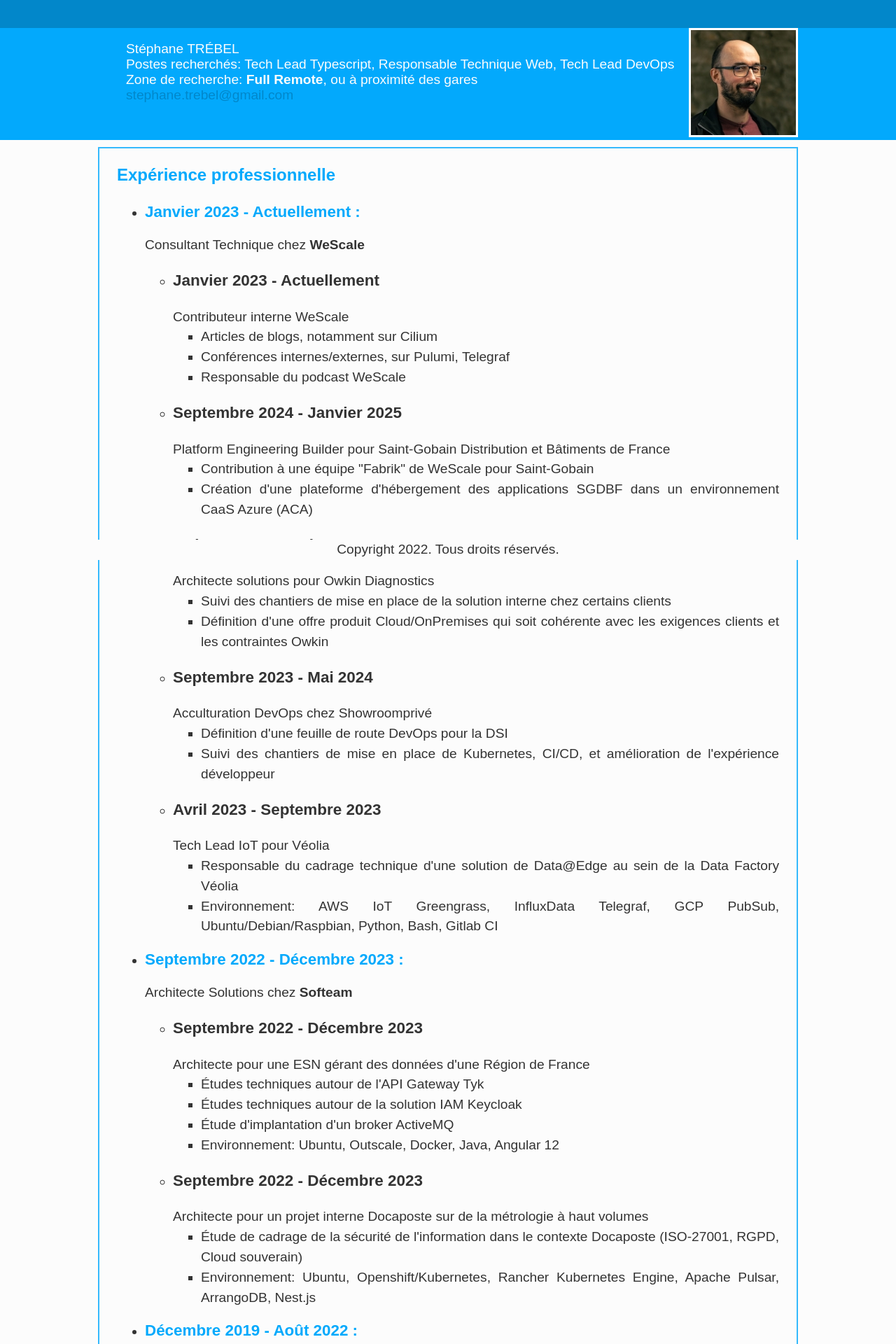
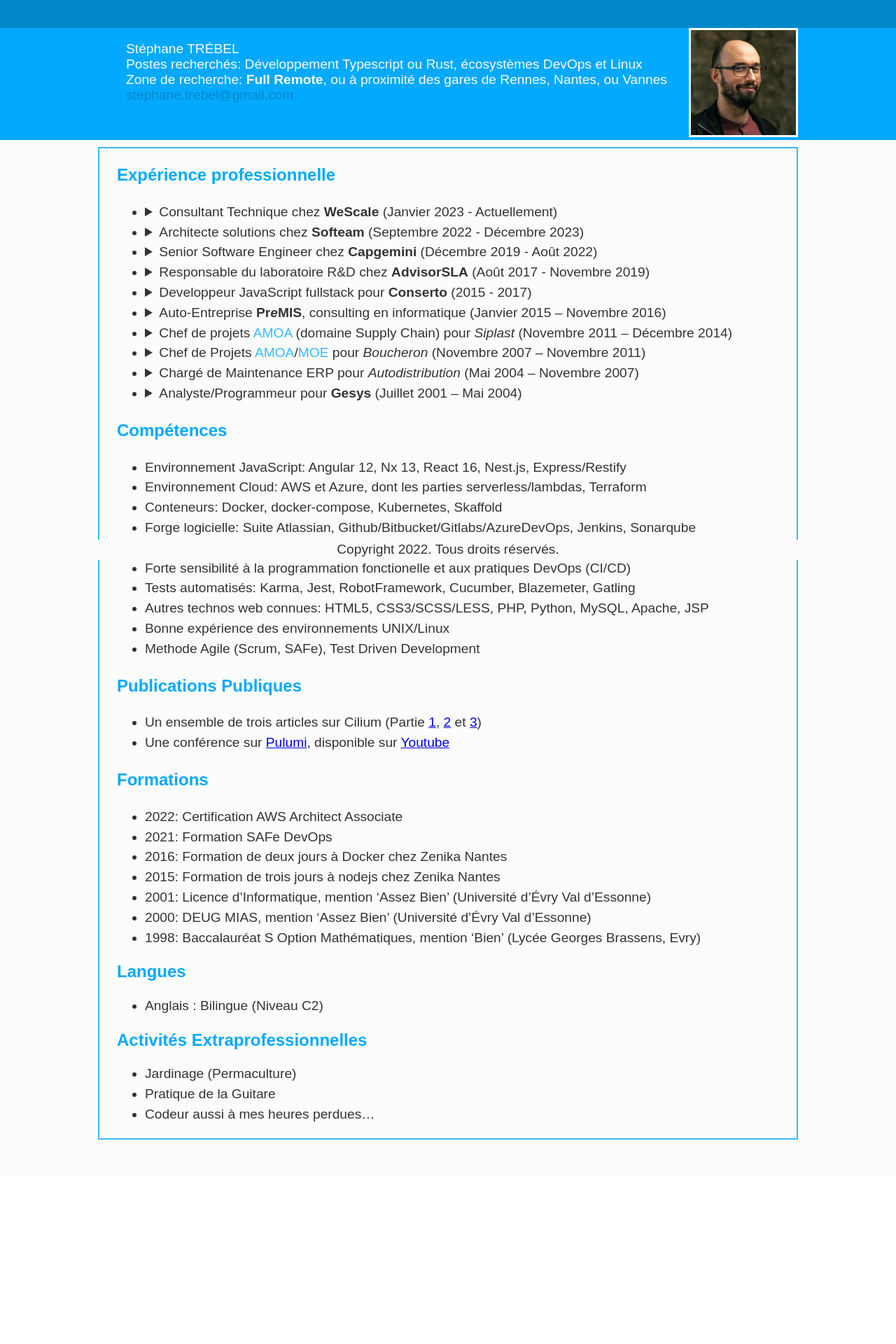
Before and after one commit to StephaneTrebel/curriculum_vitae, a PHP site: page / in a window 1280 px wide. Shown: the top 1920 px of the page at 70% size. After the commit the page ends 1628 px from the top, so only its background shows below. Run offline with PHP 8.4, Linux system fonts and the light colour scheme.

Commit message:
Refonte (details/summary)

```diff
--- a/index.php
+++ b/index.php
@@ -16,7 +16,7 @@ $activites = "activites_extraprofessionnelles";
   <link rel="stylesheet" href="./css/main.css"/>
   <meta itemprop="name" content="CV Stéphane Trebel">
   <meta itemprop="description" content="Expert en applications Web">
-  <meta itemprop="image" content="https://resume-stephanetrebel.herokuapp.com/resources/profil.jpg">
+  <meta itemprop="image" content="https://avatars.githubusercontent.com/u/11737219?v=4">
 </head>
 <body>
   <header>
--- a/php/infos_administratives.php
+++ b/php/infos_administratives.php
@@ -1,7 +1,7 @@
 <!--h1>Informations administratives</h1-->
 <ul>
   <li>Stéphane TRÉBEL</li>
-	<li>Postes recherchés: Tech Lead Typescript, Responsable Technique Web, Tech Lead DevOps</li>
-  <li>Zone de recherche: <strong>Full Remote</strong>, ou à proximité des gares</li>
+	<li>Postes recherchés: Développement Typescript ou Rust, écosystèmes DevOps et Linux</li>
+  <li>Zone de recherche: <strong>Full Remote</strong>, ou à proximité des gares de Rennes, Nantes, ou Vannes</li>
   <li><a href="mailto:stephane.trebel@gmail.com">stephane.trebel@gmail.com</a></li>
 </ul>
--- a/php/work_history.php
+++ b/php/work_history.php
@@ -3,80 +3,92 @@
     <h1>Expérience professionnelle</h1>
     <ul>
       <li>
-        <h2>Janvier 2023 - Actuellement</h2>
-        Consultant Technique chez <strong>WeScale</strong>
+        <details>
+          <summary>Consultant Technique chez <strong>WeScale</strong> (Janvier 2023 - Actuellement)</summary>
           <ul>
             <li>
-            <h3>Janvier 2023 - Actuellement</h3>
-            Contributeur interne WeScale
+              <details>
+                <summary>Platform Engineering Builder pour <strong>Saint-Gobain</strong> (Septembre 2024 - Janvier 2025)</summary>
+                <ul>
+                  <li>Contribution à une équipe "Fabrik" de WeScale pour Saint-Gobain Distribution et Bâtiments de France</li>
+                  <li>Création d'une plateforme d'hébergement des applications SGDBF dans un environnement CaaS Azure (ACA)</li>
+                </ul>
+              </details>
+            </li>
+            <li>
+              <details>
+                <summary>Architecte solutions pour <strong>Owkin</strong> Diagnostics (Mai 2024 - Septembre 2024)</summary>
+                <ul>
+                  <li>Suivi des chantiers de mise en place de la solution interne chez certains clients</li>
+                  <li>Définition d'une offre produit Cloud/OnPremises qui soit cohérente avec les exigences clients et les contraintes Owkin</li>
+                </ul>
+              </details>
+            </li>
+            <li>
+              <details>
+                <summary>Acculturation DevOps chez <strong>Showroomprivé</strong> (Septembre 2023 - Mai 2024)</summary>
+                <ul>
+                  <li>Définition d'une feuille de route DevOps pour la DSI</li>
+                  <li>Suivi des chantiers de mise en place de Kubernetes, CI/CD, et amélioration de l'expérience développeur</li>
+                </ul>
+              </details>
+            </li>
+            <li>
+              <details>
+                <summary>Tech Lead IoT pour <strong>Véolia</strong> (Avril 2023 - Septembre 2023)</summary>
+                <ul>
+                  <li>Responsable du cadrage technique d'une solution de Data@Edge au sein de la Data Factory Véolia</li>
+                  <li>Environnement: AWS IoT Greengrass, InfluxData Telegraf, GCP PubSub, Ubuntu/Debian/Raspbian, Python, Bash, Gitlab CI</li>
+                </ul>
+              </details>
+            </li>
+            <li>
+              <details>
+                <summary>Contributeur interne WeScale (Janvier 2023 - Actuellement)</summary>
                 <ul>
                   <li>Articles de blogs, notamment sur Cilium</li>
                   <li>Conférences internes/externes, sur Pulumi, Telegraf</li>
                   <li>Responsable du podcast WeScale</li>
                 </ul>
+              </details>
+            </li>
+          </ul>
+        </details>
       </li>
       <li>
-            <h3>Septembre 2024 - Janvier 2025</h3>
-            Platform Engineering Builder pour Saint-Gobain Distribution et Bâtiments de France
-            <ul>
-              <li>Contribution à une équipe "Fabrik" de WeScale pour Saint-Gobain</li>
-              <li>Création d'une plateforme d'hébergement des applications SGDBF dans un environnement CaaS Azure (ACA)</li>
-            </ul>
-          </li>
-          <li>
-            <h3>Mai 2024 - Septembre 2024</h3>
-            Architecte solutions pour Owkin Diagnostics
-            <ul>
-              <li>Suivi des chantiers de mise en place de la solution interne chez certains clients</li>
-              <li>Définition d'une offre produit Cloud/OnPremises qui soit cohérente avec les exigences clients et les contraintes Owkin</li>
-            </ul>
-          </li>
-          <li>
-            <h3>Septembre 2023 - Mai 2024</h3>
-            Acculturation DevOps chez Showroomprivé
-            <ul>
-              <li>Définition d'une feuille de route DevOps pour la DSI</li>
-              <li>Suivi des chantiers de mise en place de Kubernetes, CI/CD, et amélioration de l'expérience développeur</li>
-            </ul>
-          </li>
-          <li>
-            <h3>Avril 2023 - Septembre 2023</h3>
-            Tech Lead IoT pour Véolia
-            <ul>
-              <li>Responsable du cadrage technique d'une solution de Data@Edge au sein de la Data Factory Véolia</li>
-              <li>Environnement: AWS IoT Greengrass, InfluxData Telegraf, GCP PubSub, Ubuntu/Debian/Raspbian, Python, Bash, Gitlab CI</li>
-            </ul>
-          </li>
-        </ul>
-      </li>
-      <li>
-        <h2>Septembre 2022 - Décembre 2023</h2>
-        Architecte Solutions chez <strong>Softeam</strong>
+        <details>
+          <summary>Architecte solutions chez <strong>Softeam</strong> (Septembre 2022 - Décembre 2023)</summary>
           <ul>
             <li>
-            <h3>Septembre 2022 - Décembre 2023</h3>Architecte pour une ESN gérant des données d'une Région de France
+              <details>
+                <summary>Architecte solutions pour <strong>Siradel</strong> (Septembre 2022 - Décembre 2023)</summary>
                 <ul>
                   <li>Études techniques autour de l'API Gateway Tyk</li>
                   <li>Études techniques autour de la solution IAM Keycloak</li>
                   <li>Étude d'implantation d'un broker ActiveMQ</li>
                   <li>Environnement: Ubuntu, Outscale, Docker, Java, Angular 12</li>
                 </ul>
+              </details>
             </li>
             <li>
-            <h3>Septembre 2022 - Décembre 2023</h3>Architecte pour un projet interne Docaposte sur de la métrologie à haut volumes
+              <details>
+                <summary>Architecte solutions chez <strong>Docaposte</strong> (Septembre 2022 - Décembre 2023)</summary>
                 <ul>
                   <li>Étude de cadrage de la sécurité de l'information dans le contexte Docaposte (ISO-27001, RGPD, Cloud souverain)</li>
                   <li>Environnement: Ubuntu, Openshift/Kubernetes, Rancher Kubernetes Engine, Apache Pulsar, ArrangoDB, Nest.js</li>
                 </ul>
+              </details>
             </li>
           </ul>
+        </details>
       </li>
       <li>
-        <h2>Décembre 2019 - Août 2022</h2>
-        Senior Software Engineer chez <strong>Capgemini</strong>
+        <details>
+          <summary>Senior Software Engineer chez <strong>Capgemini</strong> (Décembre 2019 - Août 2022)</summary>
           <ul>
             <li>
-            <h3>Novembre 2020 - Août 2022</h3>Architecte solution sur un projet de site e-commerce
+              <details>
+                <summary>Tech lead Typescript pour <strong>Hermès</strong> (Novembre 2020 - Août 2022)</summary>
                 <ul>
                   <li>Projet de l'ordre d'une centaine de personnes, en SAFe</li>
                   <li>Périmètre des frameworks FrontOffice (Angular + Typescript + node.js)</li>
@@ -87,9 +99,11 @@
                   <li>Organisateur de transferts de connaissances sur Type«strict», les bonnes pratiques de développement, les tests unitaires automatisés</li>
                   <li>Environnement: Ubuntu, AWS, Docker, Angular 12, node.js, Typescript, Jenkins, Git</li>
                 </ul>
+              </details>
             </li>
             <li>
-            <h3>Mars 2020 - Novembre 2020</h3>Tech lead Devops sur un projet de refonte SI Web
+              <details>
+                <summary>Tech lead Devops pour le <strong>CNED</strong> (Mars 2020 - Novembre 2020)</summary>
                 <ul>
                   <li>Management technique de l'équipe Devops (4 devs)</li>
                   <li>Définition avec le client de l'architecture cible</li>
@@ -97,24 +111,28 @@
                   <li>Configuration d'un API Manager (Gravitee) pour les flux intra-k8s entre du Drupal 8, Magento 2, une application front React et une application back en Nest.js</li>
                   <li>Environnement: Ubuntu, Azure, Kubernetes, Docker, React, Nest.js, Typescript, Azure DevOps, Git</li>
                 </ul>
+              </details>
             </li>
             <li>
-            <h3>Décembre 2019 - Mars 2020</h3>Architecte solution sur un projet de marketplace immobilière
+              <details>
+                <summary>Architecte solutions pour <strong>Valorissimo</strong> (Décembre 2019 - Mars 2020)</summary>
                 <ul>
                   <li>Management technique de l'équipe (une vingtaine de dev)</li>
                   <li>Définition avec le client de l'architecture cible</li>
                   <li>Accompagnement lors de la mise en production de la solution</li>
                   <li>Environnement: Azure, Kubernetes, Docker, Angular, node.js, Typescript, Gitlab, Jenkins, Git</li>
                 </ul>
+              </details>
             </li>
           </ul>
+        </details>
       </li>
       <li>
-        <h2>Août 2017 - Novembre 2019</h2>
-        Responsable du laboratoire R&amp;D chez <strong>AdvisorSLA</strong>
+        <details>
+          <summary>Responsable du laboratoire R&amp;D chez <strong>AdvisorSLA</strong> (Août 2017 - Novembre 2019)</summary>
           <ul>
             <li>
-            <h3>Décembre 2018 - Novembre 2019</h3>Responsable du laboratoire de R&amp;D
+              <summary>Décembre 2018 - Novembre 2019</summary>Responsable du laboratoire de R&amp;D
               <ul>
                 <li>Management de l'équipe technique</li>
                 <li>Participation au comité de Direction</li>
@@ -123,50 +141,51 @@
               </ul>
             </li>
             <li>
-            <h3>Août 2017 - Décembre 2018</h3>Ingénieur développement Web
+              <summary>Août 2017 - Décembre 2018</summary>Ingénieur développement Web
               <ul>
                 <li>Développement d'une application Angular2/TypeScript</li>
-              <li>Développement et mise en place d'un framework de tests fonctionnels de composants javascript</li>
+                <li>Développement et mise en place d'un framework de tests fonctionnels de composants JavaScript</li>
                 <li>Mise en place d'un éco-système de développement (Jenkins, Jira, Confluence, Bitbucket, Sonatype Nexus) pour faire de l'intégration continue</li>
               </ul>
             </li>
           </ul>
+        </details>
       </li>
       <li>
-        <h2>2015 - 2017</h2>
-        Developpeur javascript fullstack pour <strong>Conserto</strong>
+        <details>
+          <summary>Developpeur JavaScript fullstack pour <strong>Conserto</strong> (2015 - 2017)</summary>
           <ul>
             <li>
-            <h3>Octobre 2016 - Mars 2017</h3>Projet KDECOLE pour Kosmos:
+              <summary>Octobre 2016 - Mars 2017</summary>Projet KDECOLE pour Kosmos:
               <ul>
-              <li>Développement et maintenance de composants Javascript natifs pour des développeurs JavaEE</li>
-              <li>Développement et mise en place d'un framework de tests fonctionnels de composants javascript</li>
+                <li>Développement et maintenance de composants JavaScript natifs pour des développeurs JavaEE</li>
+                <li>Développement et mise en place d'un framework de tests fonctionnels de composants JavaScript</li>
                 <li>Fort accent sur l'accessibilité et l'amélioration progressive des applications web</li>
               </ul>
             </li>
             <li>
-            <h3>Août 2016 - Octobre 2016</h3>Projets AngularJS pour Emotic:
+              <summary>Août 2016 - Octobre 2016</summary>Projets AngularJS pour Emotic:
               <ul>
                 <li>Refonte d'une application web angularJS: Simulateur de pose de panneau solaire sur toit (Géolocalisation, Echéancier paiement, etc.)</li>
                 <li>Développement d'une application web angularJS de pilotage à distance du chauffage (Angular components, Full responsive)</li>
               </ul>
             </li>
             <li>
-            <h3>Juillet 2016 - Août 2016</h3>Socle CoveUse pour Covea:
+              <summary>Juillet 2016 - Août 2016</summary>Socle CoveUse pour Covea:
               <ul>
                 <li>Développement TypeScript/AngularJS pour un framework d'applications</li>
                 <li>Intégration de SPA dans une solution ESIGate</li>
               </ul>
             </li>
             <li>
-            <h3>2015 - Juillet 2016</h3>ETG (Code de la route) pour LaPoste:
+              <summary>2015 - Juillet 2016</summary>ETG (Code de la route) pour LaPoste:
               <ul>
                 <li>Réalisation d'une API REST HTTP en nodejs (Swagger, Sequelize, HTTPS)</li>
                 <li>Réalisation d'une application web réalisée en Angular et Material Design</li>
               </ul>
             </li>
             <li>
-            <h3>Août 2015 - Septembre 2015</h3>Cit'ease Mulhouse pour Kromi/Ineo Digital
+              <summary>Août 2015 - Septembre 2015</summary>Cit'ease Mulhouse pour Kromi/Ineo Digital
               <ul>
                 <li>Réalisation d'une application iOS réalisée en Angular + Cordova</li>
                 <li>Fonctionnalité principale: mettre en forme des données provenant d'une API d'Ineo Digital</li>
@@ -174,29 +193,34 @@
               </ul>
             </li>
           </ul>
+        </details>
       </li>
       <li>
-        <h2>Janvier 2015 – Novembre 2016</h2>
-        Auto-Entreprise <strong>Pr<em>e</em>MIS</strong>, spécialisée dans le consulting en informatique
+        <details>
+          <summary>Auto-Entreprise <strong>Pr<em>e</em>MIS</strong>, consulting en informatique (Janvier 2015 – Novembre 2016)</summary>
           <ul>
             <li>Réalisation de projets personnels open source sur <a href="//github.com/StephaneTrebel" title="Github">Mon Github</a></li>
             <li>Création et administration du site <a href="//www.espritpaleo.com" title="Esprit Paleo">EspritPaleo.com</a></li>
             <li>Création et administration du site <a href="//nominoeredon.wordpress.com" title="Le blog des scouts de Redon">Le blog des scouts de Redon</a></li>
           </ul>
+        </details>
       </li>
       <li>
-        <h2>Novembre 2011 – Décembre 2014</h2>
-        <strong>Chef de projets <span title="Assistance à Maîtrise d'Ouvrage" class="keyword">AMOA</span></strong> (domaine Supply Chain) pour la société <em>Siplast</em>, spécialisée dans la fabrication de produits d'étanchéité en bâtiment
+        <details>
+          <summary>Chef de projets <span title="Assistance à Maîtrise d'Ouvrage" class="keyword">AMOA</span> (domaine Supply Chain) pour <em>Siplast</em> (Novembre 2011 – Décembre 2014)</summary>
           <ul>
+            <li>Domaine: entreprise spécialisée dans la fabrication de produits d'étanchéité en bâtiment</li>
             <li>Mise en place d'une <strong>solution de gestion d'entrepôt logistique par code-barres</strong> intégrée à l'ERP M3. Budget d'environ 300k€, durée de deux ans</li>
             <li>Refonte des processus de la Supply Chain (Achat, Production, Logistique et Gestion Commerciale)</li>
             <li>Intégration d'une <strong>solution de dématérialisation de factures</strong> d'achat de matières premières et de frais généraux (<strong>ComFlow AIP</strong>) avec l'ERP <strong>M3</strong></li>
           </ul>
+        </details>
       </li>
       <li>
-        <h2>Novembre 2007 – Novembre 2011</h2>
-        <strong>Chef de Projets <span title="Assistance à Maîtrise d'Ouvrage" class="keyword">AMOA</span>/<span title="Maîtrise d'Oeuvre" class="keyword">MOE</span></strong> pour la société <em>Boucheron</em>, maison dédiée à la fabrication de produits de luxe (bijouterie, joaillerie, parfums, etc.)
+        <details>
+          <summary>Chef de Projets <span title="Assistance à Maîtrise d'Ouvrage" class="keyword">AMOA</span>/<span title="Maîtrise d'Oeuvre" class="keyword">MOE</span> pour <em>Boucheron</em> (Novembre 2007 – Novembre 2011)</summary>
           <ul>
+            <li>Domaine: Maison dédiée à la fabrication de produits de luxe (bijouterie, joaillerie, parfums, etc.)</li>
             <li>Mise en place de l’ERP Movex v12.5 dans la filiale Japonaise
               <ul>
                 <li>Budget d'environ 140k€ et d'une durée de 8 mois</li>
@@ -208,24 +232,28 @@
             <li>Encadrement opérationnel de prestataires de services pour l’intégration des modifications de l'ERP</li>
             <li>Evolution de l’exploitation de l’infrastructure technique AS/400 par la mise en place de la solution Axway XOS/XOC (SOPRA)</li>
           </ul>
+        </details>
       </li>
       <li>
-        <h2>Mai 2004 – Novembre 2007</h2>
-        <strong>Chargé de Maintenance ERP</strong> pour la société <em>Autodistribution</em> (grande distribution de pièces automobiles)
+        <details>
+          <summary>Chargé de Maintenance ERP pour <em>Autodistribution</em> (Mai 2004 – Novembre 2007)</summary>
           <ul>
+            <li>Domaine: Grande distribution de pièces automobiles</li>
             <li>Intégration de la solution ERP Movex v12.2 RPG au sein d'<em>Autodistribution</em> (Paramétrage, analyse et développement de spécifiques en RPG 3.0)</li>
             <li>Supervision du déploiement de la solution chez les 70 filiales en France</li>
             <li>Supervision d'une hotline interne</li>
             <li>Encadrement d'une équipe permanente de prestataires de services pour l’intégration de spécifiques (environ 5/6 personnes)</li>
           </ul>
+        </details>
       </li>
       <li>
-        <h2>Juillet 2001 – Mai 2004</h2>
-        <strong>Analyste/Programmeur</strong> pour la SSII Gesys :
+        <details>
+          <summary>Analyste/Programmeur pour <strong>Gesys</strong> (Juillet 2001 – Mai 2004)</summary>
           <ul>
             <li>Formation à la programmation en RPG(GAP) sur AS/400 et initiation à l’ERP Movex</li>
             <li>Analyse technique et développement pour les sociétés Brevidex, Ricoh, <em>Autodistribution</em>, Marie-Brizard, Intersport, et Clemessy</li>
           </ul>
+        </details>
       </li>
     </ul>
   </section>
@@ -233,7 +261,7 @@
   <section class="competences">
     <h1>Compétences</h1>
     <ul>
-      <li>Environnement Javascript: Angular 12, Nx 13, React 16, Nest.js, Express/Restify</li>
+      <li>Environnement JavaScript: Angular 12, Nx 13, React 16, Nest.js, Express/Restify</li>
       <li>Environnement Cloud: AWS et Azure, dont les parties serverless/lambdas, Terraform</li>
       <li>Conteneurs: Docker, docker-compose, Kubernetes, Skaffold</li>
       <li>Forge logicielle: Suite Atlassian, Github/Bitbucket/Gitlabs/AzureDevOps, Jenkins, Sonarqube</li>
```
Also changed, not shown: index.html (+103 -75 lines). Lines whose indentation alone changed are shown as unchanged.
